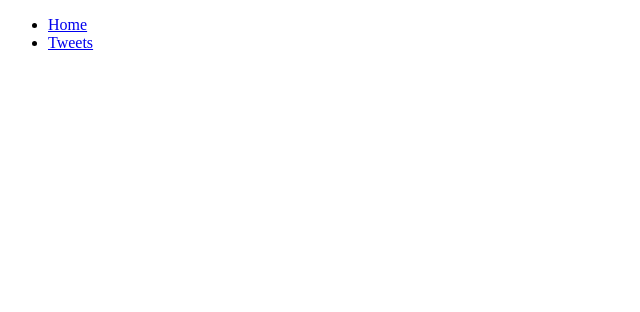
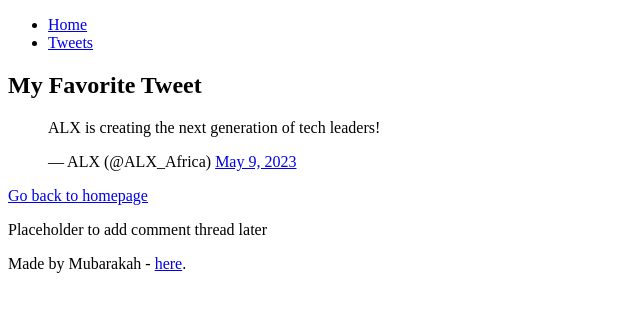
Before and after one commit to UmmuAbdiLlah2021/My_First_Portfolio, a plain HTML site: page html_basic/tweets.html in a window 1280 px wide. Shown: the whole page, without its empty margins (0-640 px from the left). Drawn offline with Linux system fonts and the light colour scheme.

Commit message:
Update tweets.html

```diff
--- a/html_basic/tweets.html
+++ b/html_basic/tweets.html
@@ -13,6 +13,26 @@
   </ul>
 </header>
 
+<main>
+  <article>
+    <h1>My Favorite Tweet</h1>
+    <blockquote class="twitter-tweet">
+      <p lang="en" dir="ltr">ALX is creating the next generation of tech leaders!</p>
+      &mdash; ALX (@ALX_Africa)
+      <a href="https://twitter.com/ALX_Africa/status/1655598239114577920">May 9, 2023</a>
+    </blockquote>
+<!--     <script async src="https://platform.twitter.com/widgets.js" charset="utf-8"></script> -->
+    <p><a href="index.html">Go back to homepage</a></p>
+  </article>
+  <aside>
+    <p>Placeholder to add comment thread later</p>
+  </aside>
+</main>
+
+    <footer>
+  <p>Made by Mubarakah - <a href="https://www.linkedin.com/in/mubarakah1" target="_blank">here</a>.</p>
+</footer>
+
 
 <!--     <h1>My Favorite Tweet</h1>
 
```
